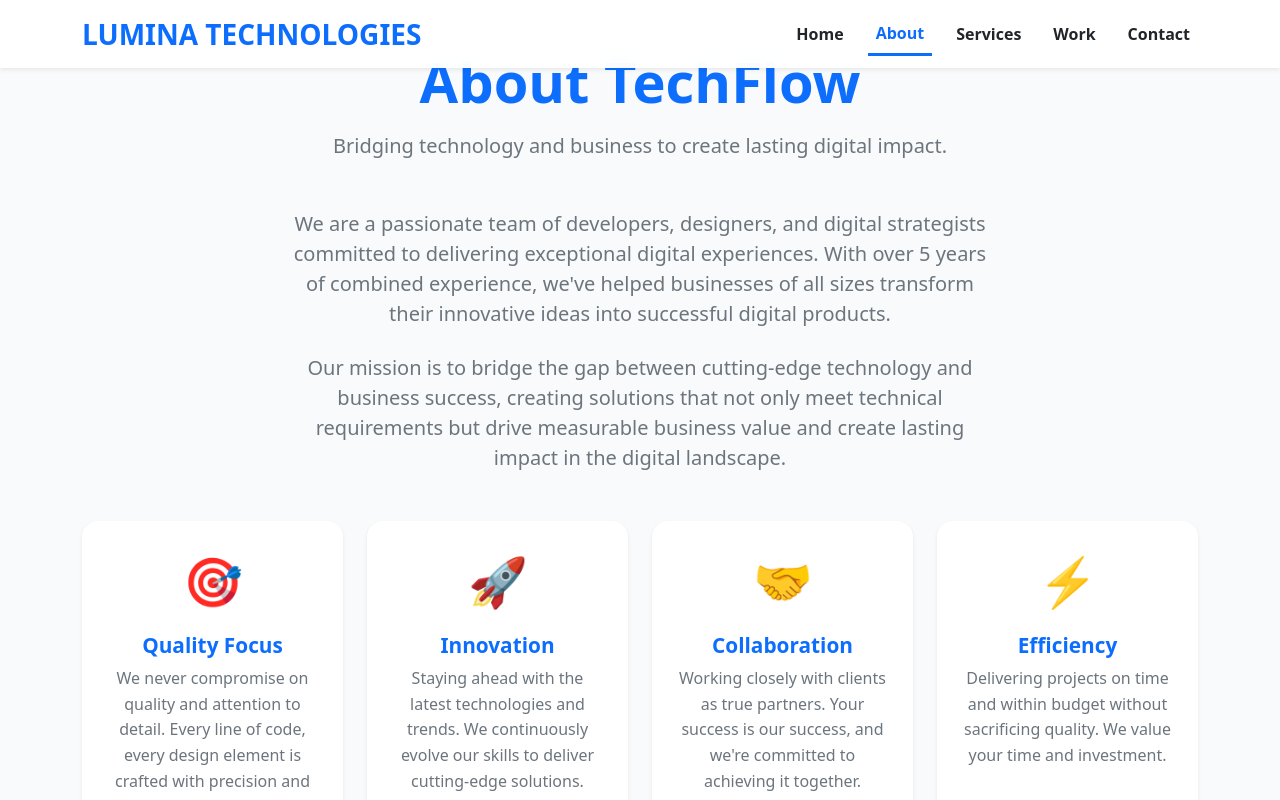
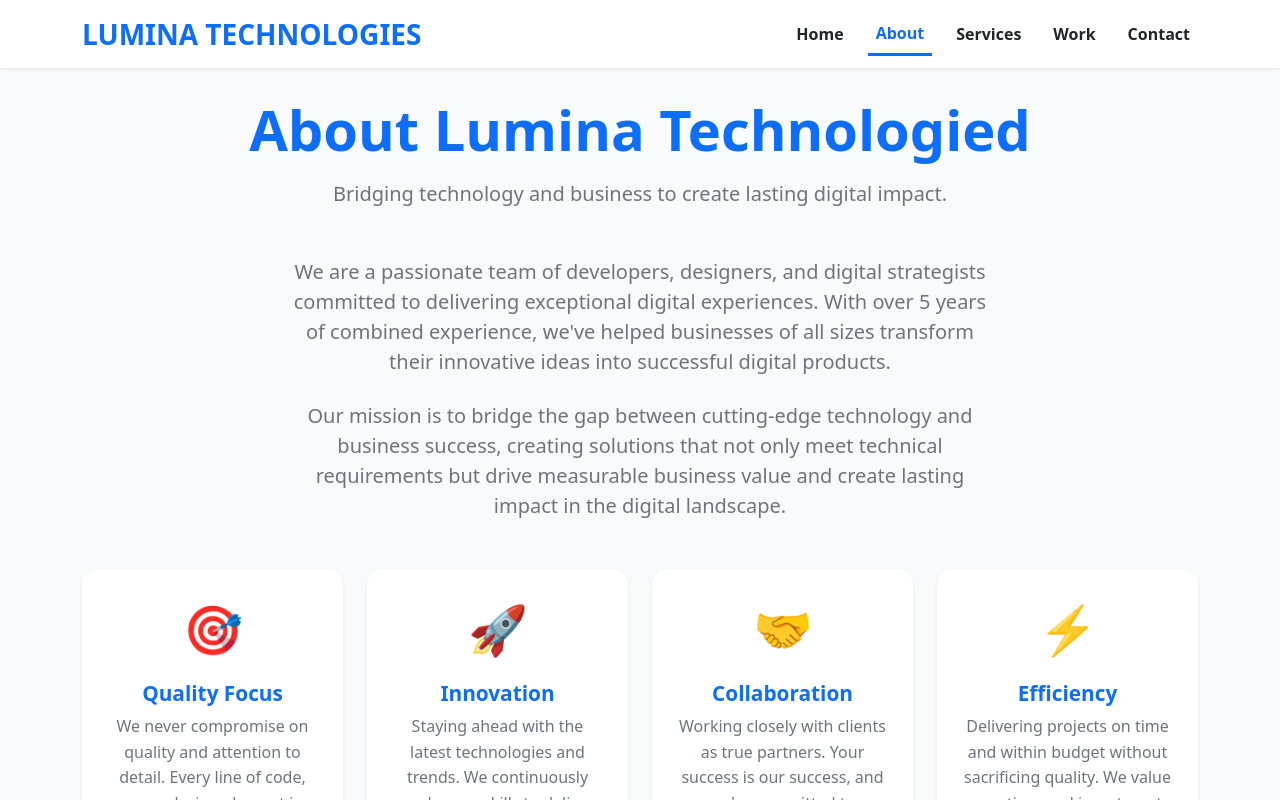
Before and after one commit to Faizan80235/LUMINA-TECHNOLOGIES, a React (Create React App) app: page /about in a window 1280 px wide. Shown: the top 800 px of the page. Built offline with nearby package versions, Linux system fonts and the light colour scheme.

Commit message:
change my about page

```diff
--- a/src/Component/About.js
+++ b/src/Component/About.js
@@ -56,7 +56,9 @@ const About = () => {
           viewport={{ once: true }}
           className="text-center mb-5"
         >
-          <h1 className="display-4 fw-bold text-primary mb-3">About TechFlow</h1>
+          <br></br>
+          <br></br>
+          <h1 className="display-4 fw-bold text-primary mb-3">About Lumina Technologied</h1>
           <p className="lead text-secondary">
             Bridging technology and business to create lasting digital impact.
           </p>
```
